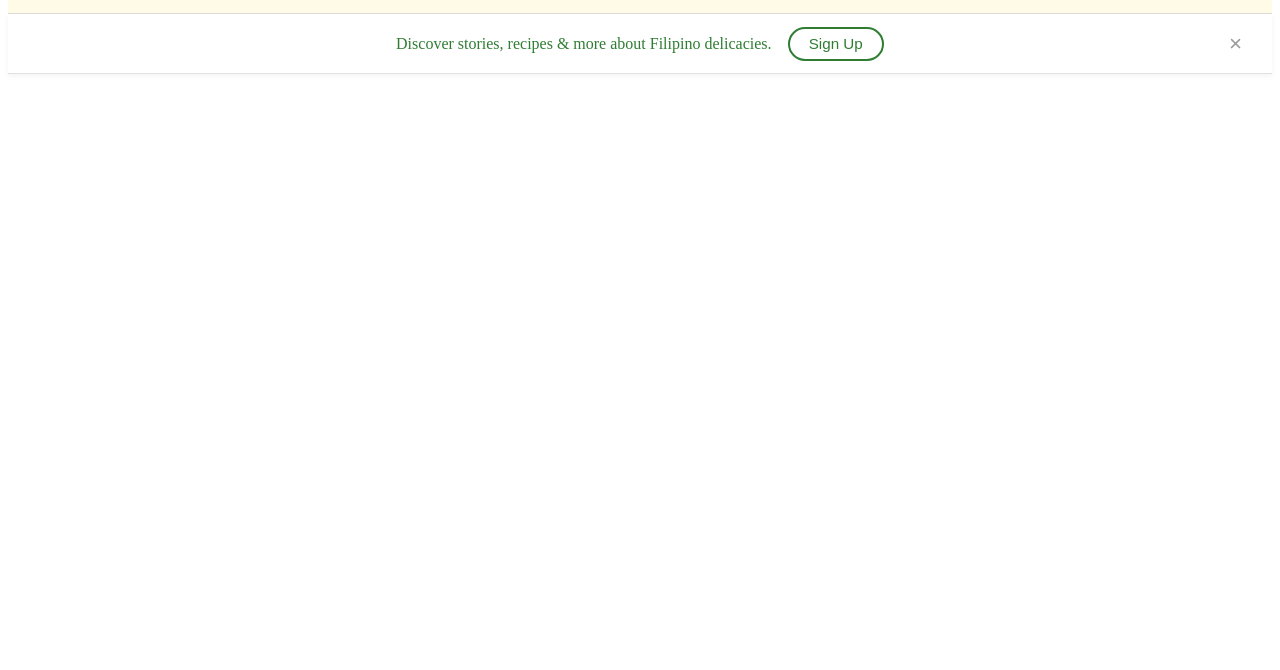
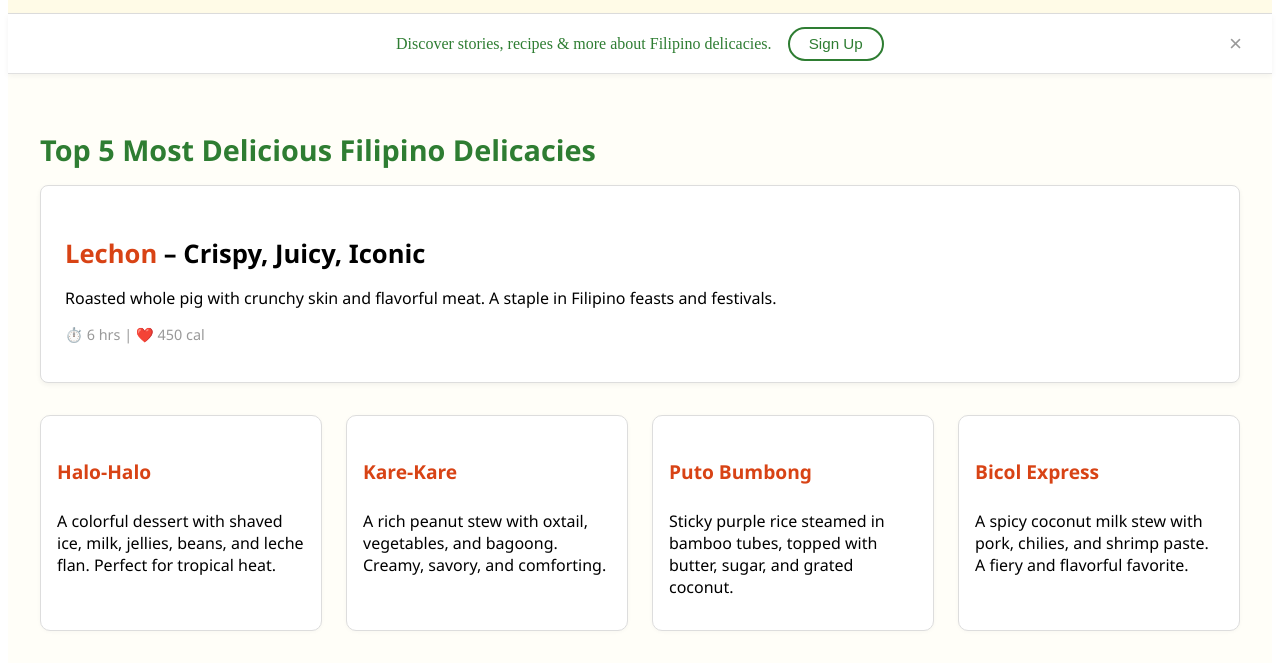
Before and after one commit to jeffy-crypto/Plated_Thoughts, a plain HTML site: page index.html in a window 1280 px wide. Shown: the part 66-736 px from the top of the page. Drawn offline with Linux system fonts and the light colour scheme.

Commit message:
Content to

```diff
--- a/index.html
+++ b/index.html
@@ -28,3 +28,40 @@
     document.getElementById('tagline-banner').style.display = 'none';
   };
 </script>
+
+<!-- Content Section Without Images -->
+<main style="padding: 2rem; font-family: 'Segoe UI', sans-serif; background-color: #fffef8;">
+  <h2 style="font-size: 1.8rem; margin-bottom: 1rem; color: #2e7d32;">Top 5 Most Delicious Filipino Delicacies</h2>
+
+  <!-- Feature Block -->
+  <section style="background-color: #fff; padding: 1.5rem; border: 1px solid #ddd; box-shadow: 0 2px 5px rgba(0,0,0,0.05); margin-bottom: 2rem; border-radius: 8px;">
+    <h3 style="font-size: 1.6rem; margin-bottom: 0.5rem;"><span style="color: #d84315;">Lechon</span> – Crispy, Juicy, Iconic</h3>
+    <p>Roasted whole pig with crunchy skin and flavorful meat. A staple in Filipino feasts and festivals.</p>
+    <p style="font-size: 0.9rem; color: #999;">⏱️ 6 hrs | ❤️ 450 cal</p>
+  </section>
+
+  <!-- Grid of More Delicacies -->
+  <div style="display: grid; grid-template-columns: repeat(auto-fit, minmax(280px, 1fr)); gap: 1.5rem;">
+
+    <div style="border: 1px solid #ddd; background: #fff; padding: 1rem; border-radius: 10px; box-shadow: 0 1px 4px rgba(0,0,0,0.03);">
+      <h4 style="font-size: 1.2rem; color: #d84315;">Halo-Halo</h4>
+      <p>A colorful dessert with shaved ice, milk, jellies, beans, and leche flan. Perfect for tropical heat.</p>
+    </div>
+
+    <div style="border: 1px solid #ddd; background: #fff; padding: 1rem; border-radius: 10px; box-shadow: 0 1px 4px rgba(0,0,0,0.03);">
+      <h4 style="font-size: 1.2rem; color: #d84315;">Kare-Kare</h4>
+      <p>A rich peanut stew with oxtail, vegetables, and bagoong. Creamy, savory, and comforting.</p>
+    </div>
+
+    <div style="border: 1px solid #ddd; background: #fff; padding: 1rem; border-radius: 10px; box-shadow: 0 1px 4px rgba(0,0,0,0.03);">
+      <h4 style="font-size: 1.2rem; color: #d84315;">Puto Bumbong</h4>
+      <p>Sticky purple rice steamed in bamboo tubes, topped with butter, sugar, and grated coconut.</p>
+    </div>
+
+    <div style="border: 1px solid #ddd; background: #fff; padding: 1rem; border-radius: 10px; box-shadow: 0 1px 4px rgba(0,0,0,0.03);">
+      <h4 style="font-size: 1.2rem; color: #d84315;">Bicol Express</h4>
+      <p>A spicy coconut milk stew with pork, chilies, and shrimp paste. A fiery and flavorful favorite.</p>
+    </div>
+
+  </div>
+</main>
```
